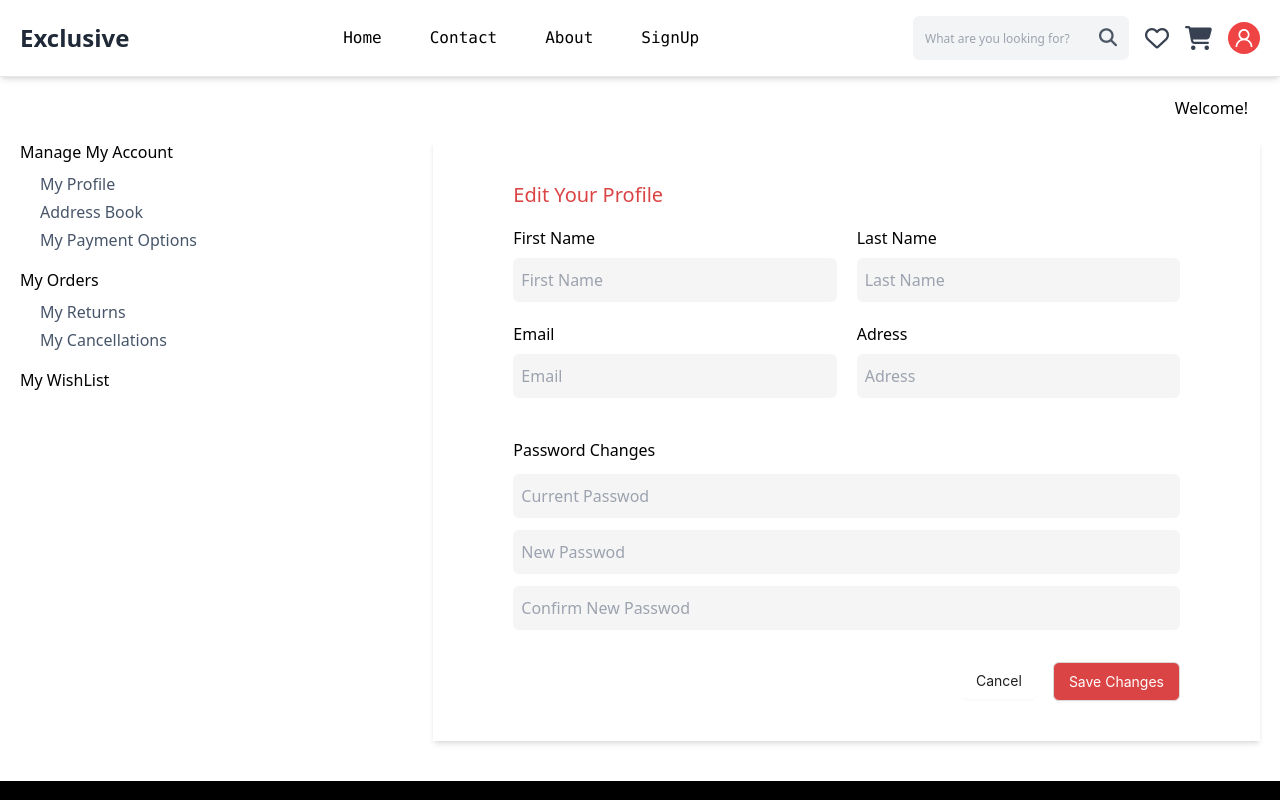
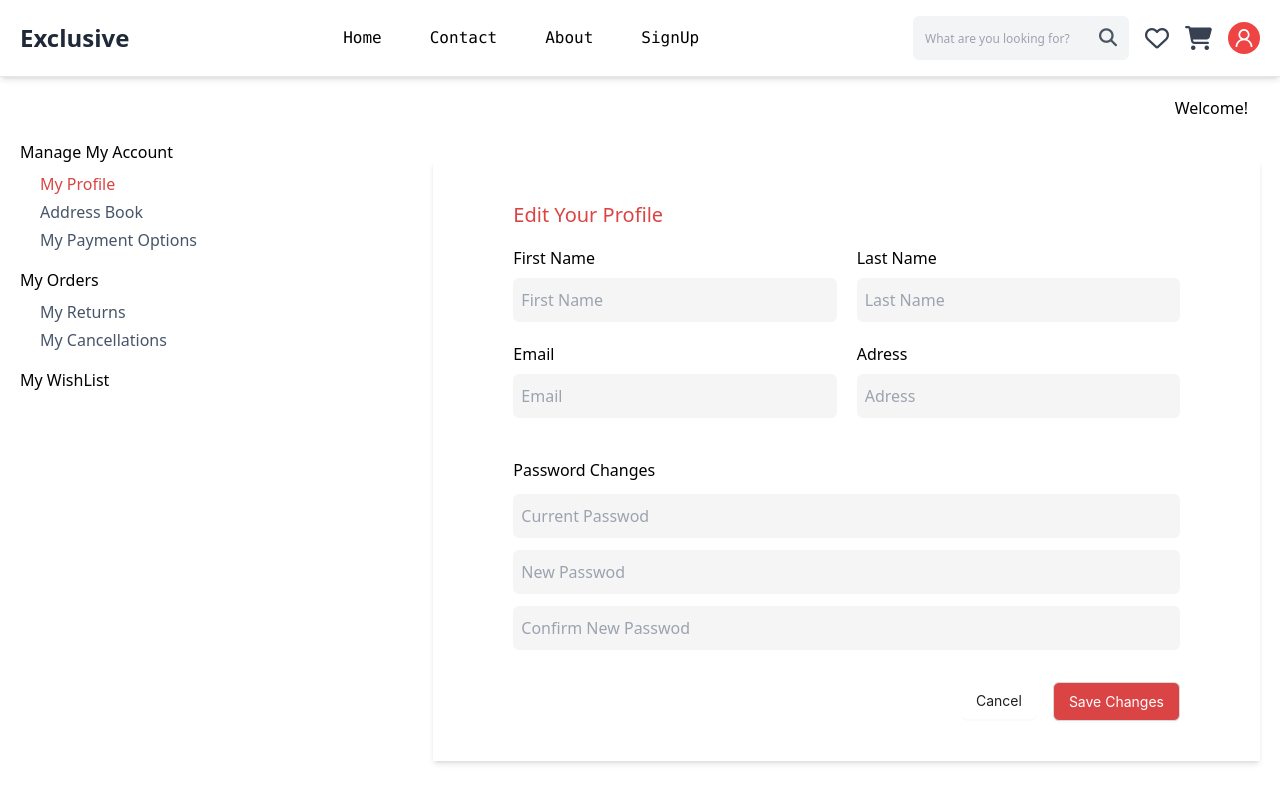
Before and after one commit to Mirzayev/E-commerce, a React (Vite) app: page /my-account in a window 1280 px wide. Shown: the top 800 px of the page. Built offline with nearby package versions, Linux system fonts and the light colour scheme.

Commit message:
setting my account page

```diff
--- a/src/pages/MyAccount.jsx
+++ b/src/pages/MyAccount.jsx
@@ -6,6 +6,11 @@ import {Button} from "antd";
 export default function MyAccount(){
 
     const [name, setName] = useState('')
+    const [lastName, setLastName] = useState('')
+    const [email, setEmail] = useState('')
+    const [address, setAdress] =useState('')
+    const [currentPassword, setCurrentPassword] = useState('')
+    const [newPasword, setNewPassword] = useState('')
 
     return(
         <div className="mt-24 px-5 max-w-[1440px] mx-auto">
@@ -14,11 +19,11 @@ export default function MyAccount(){
 
             </div>
 
-            <div className="flex   my-5">
+            <div className="sm:flex  flex-wrap  my-5">
                 <div className={"basis-1/3"}>
                     <h6 className={"font-medium"}> Manage My Account</h6>
                     <div className="my-2 ml-[20px] text-slate-600 ">
-                        <NavLink className={"block my-1"} to={""}>My Profile</NavLink>
+                        <NavLink className={"block my-1 text-[#DB4444]"} to={""}>My Profile</NavLink>
                         <NavLink className={"block my-1"} to={""}>Address Book</NavLink>
                         <NavLink className={"block my-1"} to={""}>My Payment Options</NavLink>
                     </div>
@@ -33,7 +38,7 @@ export default function MyAccount(){
                     </div>
                 </div>
 
-                <div className={"px-20 py-10 shadow-md w-full basis-2/3"}>
+                <div className={"sm:px-20 px-4 py-4 mt-5 sm:py-10 shadow-md w-full basis-2/3"}>
                     <h4 className={"text-[#DB4444] text-[20px] font-medium mb-4"}>Edit Your Profile</h4>
                     <div className={"grid grid-cols-2 gap-5 w-full"}>
                         <div>
@@ -44,19 +49,19 @@ export default function MyAccount(){
                         </div>
                         <div>
                             <p className={"mb-2"}>Last Name</p>
-                            <input onChange={(e) => setName(e.target.value)}
+                            <input onChange={(e) => setLastName(e.target.value)}
                                    className={"bg-[#F5F5F5] outline-none px-2 py-[10px] rounded-md w-full"} type="text"
                                    placeholder={"Last Name"}/>
                         </div>
                         <div>
                             <p className={"mb-2"}>Email</p>
-                            <input onChange={(e) => setName(e.target.value)}
+                            <input onChange={(e) => setEmail(e.target.value)}
                                    className={"bg-[#F5F5F5] outline-none px-2 py-[10px] rounded-md w-full"} type="text"
                                    placeholder={"Email"}/>
                         </div>
                         <div>
                             <p className={"mb-2"}>Adress</p>
-                            <input onChange={(e) => setName(e.target.value)}
+                            <input onChange={(e) => setAdress(e.target.value)}
                                    className={"bg-[#F5F5F5] outline-none px-2 py-[10px] rounded-md w-full"} type="text"
                                    placeholder={"Adress"}/>
                         </div>
@@ -68,13 +73,13 @@ export default function MyAccount(){
 
                     <div className={"flex flex-col gap-3 mt-10"}>
                         <p>Password Changes</p>
-                        <input onChange={(e) => setName(e.target.value)}
+                        <input onChange={(e) => setCurrentPassword(e.target.value)}
                                className={"bg-[#F5F5F5] outline-none px-2 py-[10px] rounded-md w-full"} type="text"
                                placeholder={"Current Passwod"}/>
-                        <input onChange={(e) => setName(e.target.value)}
+                        <input onChange={(e) => setNewPassword(e.target.value)}
                                className={"bg-[#F5F5F5] outline-none px-2 py-[10px] rounded-md w-full"} type="text"
                                placeholder={"New Passwod"}/>
-                        <input onChange={(e) => setName(e.target.value)}
+                        <input onChange={(e) => setNewPassword(e.target.value)}
                                className={"bg-[#F5F5F5] outline-none px-2 py-[10px] rounded-md w-full"} type="text"
                                placeholder={"Confirm New Passwod"}/>
                     </div>
```
